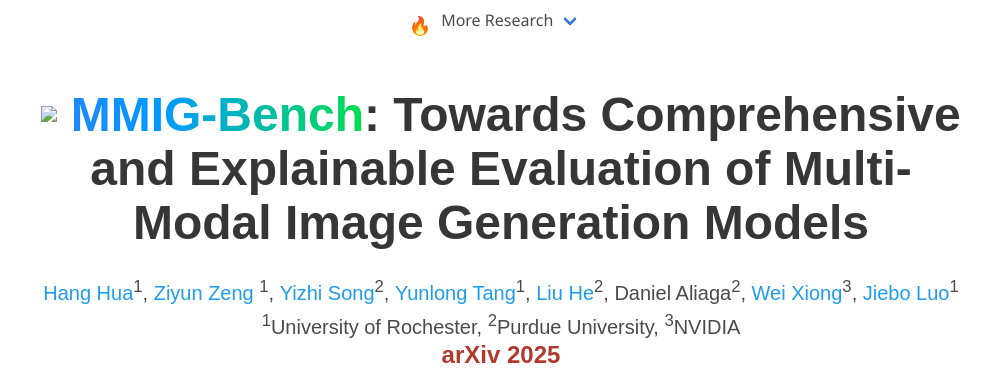
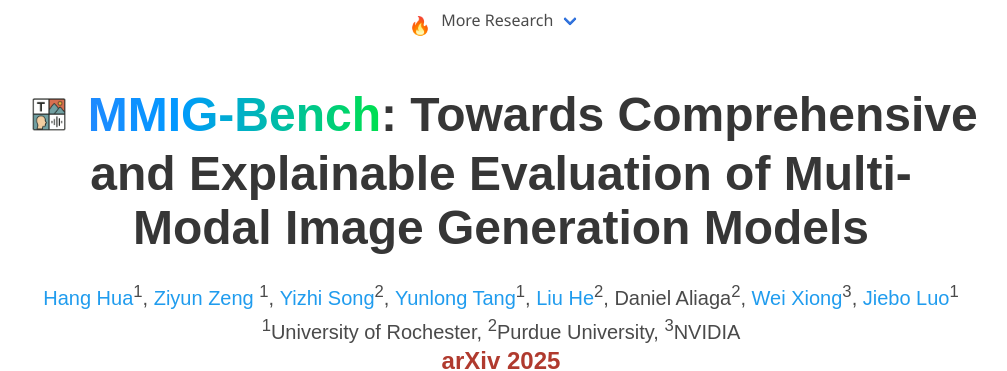
Before and after one commit to hanghuacs/MMGen-Bench, a plain HTML site: page index.html in a window 1280 px wide. Shown: the top 371 px of the page, without its empty margins (139-1146 px from the left). Drawn offline with Linux system fonts and the light colour scheme; some icons are missing; a web font is replaced by a local one.

Commit message:
Update index.html
Signed-off-by: hanghuacs <160689351+hanghuacs@users.noreply.github.com>

```diff
--- a/index.html
+++ b/index.html
@@ -12,7 +12,7 @@
   <link rel="stylesheet" href="https://cdn.jsdelivr.net/gh/jpswalsh/academicons@1/css/academicons.min.css">
   <link rel="stylesheet" href="./static/css/bulma.min.css">
   <link rel="stylesheet" href="./static/css/index.css">
-  <link rel="icon" href="./static/images/MMIG-Bench.png">
+  <link rel="icon" href="./static/images/MMGen-Bench.png">
   <style>
     .icon img {
       height: 1.1em;
@@ -49,7 +49,7 @@
       <div class="columns is-centered">
         <div class="column has-text-centered">
           <h1 class="title is-1 publication-title">
-            <img src="./static/images/MMIG-Bench.png" width="50" style="vertical-align:middle;margin-bottom:8px;" />
+            <img src="./static/images/MMGen-Bench.png" width="50" style="vertical-align:middle;margin-bottom:8px;" />
             <span class="rainbow_text_animated">MMIG-Bench</span>: Towards Comprehensive and Explainable Evaluation of Multi-Modal Image Generation Models
           </h1>
           <div class="is-size-5 publication-authors">
```
